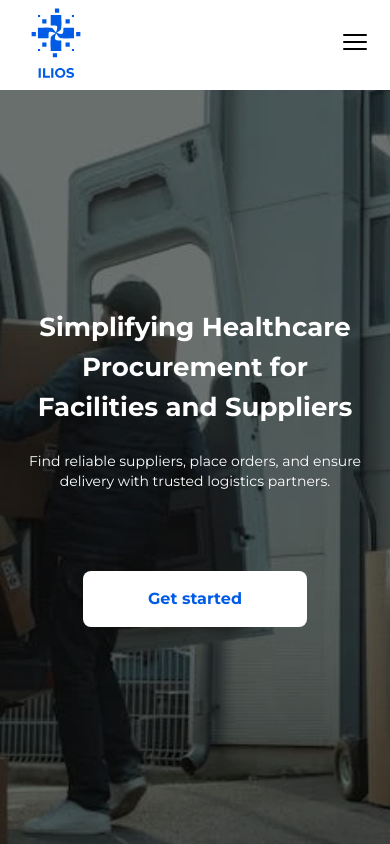
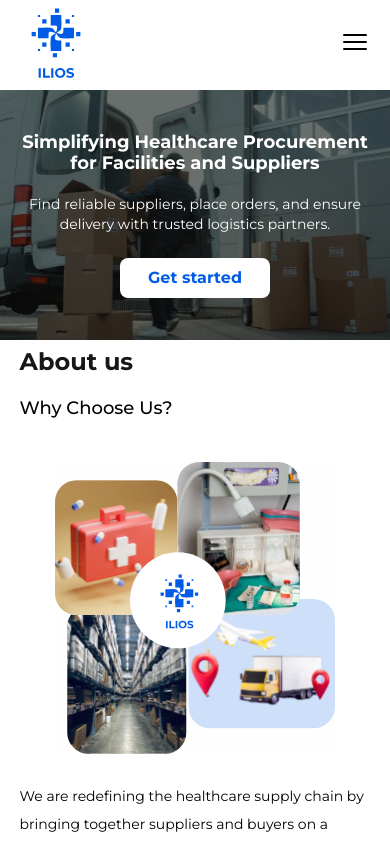
Before and after one commit to ilios91/ilios-fe, a Next.js app: page / in a window 390 px wide. Shown: the top 844 px of the page. Built offline with nearby package versions, Linux system fonts and the light colour scheme.

Commit message:
minor fix

```diff
--- a/src/components/sections/Hero.tsx
+++ b/src/components/sections/Hero.tsx
@@ -4,7 +4,7 @@ import HeroImage from "@/assets/images/hero.svg";
 
 export default function Hero() {
   return (
-    <section className={`relative w-[100vw h-[calc(100vh-90px)] top-[90px] overflow-hidden`}>
+    <section className={`relative h-[250px] md:h-[calc(100vh-90px)] top-[90px] overflow-hidden bg-red-500`}>
       <Image
         fill={true}
         src={HeroImage}
@@ -15,20 +15,19 @@ export default function Hero() {
       />
 
       {/* Overlay */}
-      <div className="absolute inset-0 bg-black/50"/>
+      <div className="absolute inset-0 bg-black/50"> </div>
 
       {/* Content */}
 
       <div className="text-white absolute inset-0 max-w-[1192px] mx-auto flex flex-col justify-center items-center text-center">
         {/* ... content ... */}
-        <h1 className="font-bold align-center max-xs:leading-[40px] w-[90%] text-[26px] sm:text-4xl md:w-full md:text-5xl md:leading-[58px]">
-          Simplifying Healthcare Procurement for Facilities and Suppliers
+        <h1 className="font-bold align-center leading-[21px] w-[90%] text-[18px] sm:text-2xl md:w-full md:text-5xl md:leading-[58px]">          Simplifying Healthcare Procurement for Facilities and Suppliers
         </h1>
-        <p className="font-normal text-sm sm:text-[18px] mt-6 w-[90%] lg:max-w-[1022px]">
+        <p className="font-normal text-sm sm:text-[18px] mt-5 w-[90%] lg:max-w-[1022px]">
           Find reliable suppliers, place orders, and ensure delivery with trusted logistics partners.
         </p>
-        <div className="mt-20 md:mt-24">
-          <button className="w-[224px] sm:w-[274px] h-14 text-blue-normal bg-white font-bold text-base sm:text-[20px] leading-6 rounded-lg"> Get started </button>
+        <div className="mt-6 md:mt-24">
+          <button className="text-base w-[150px] h-10 md:w-[274px] md:h-14 text-blue-normal bg-white font-bold md:text-[20px] leading-6 rounded-lg"> Get started </button>
         </div>
       </div>
     </section>
```
